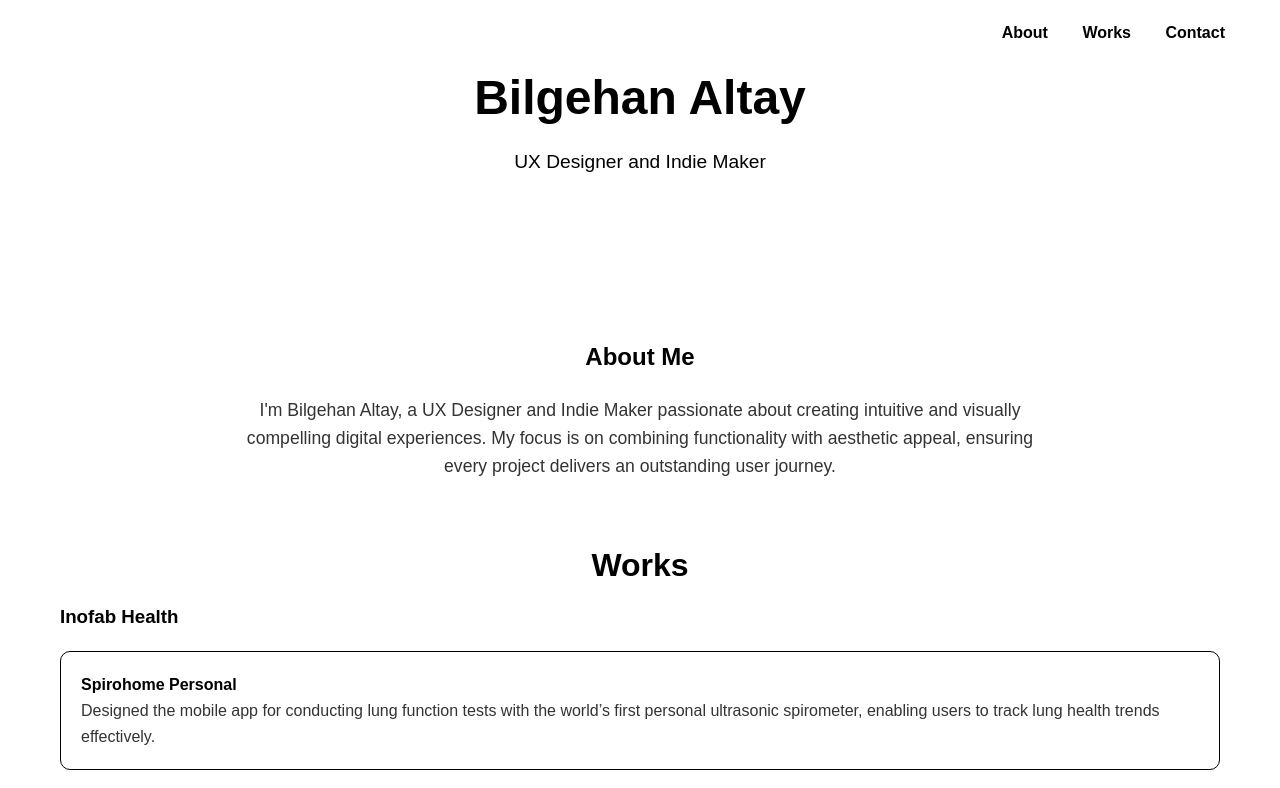
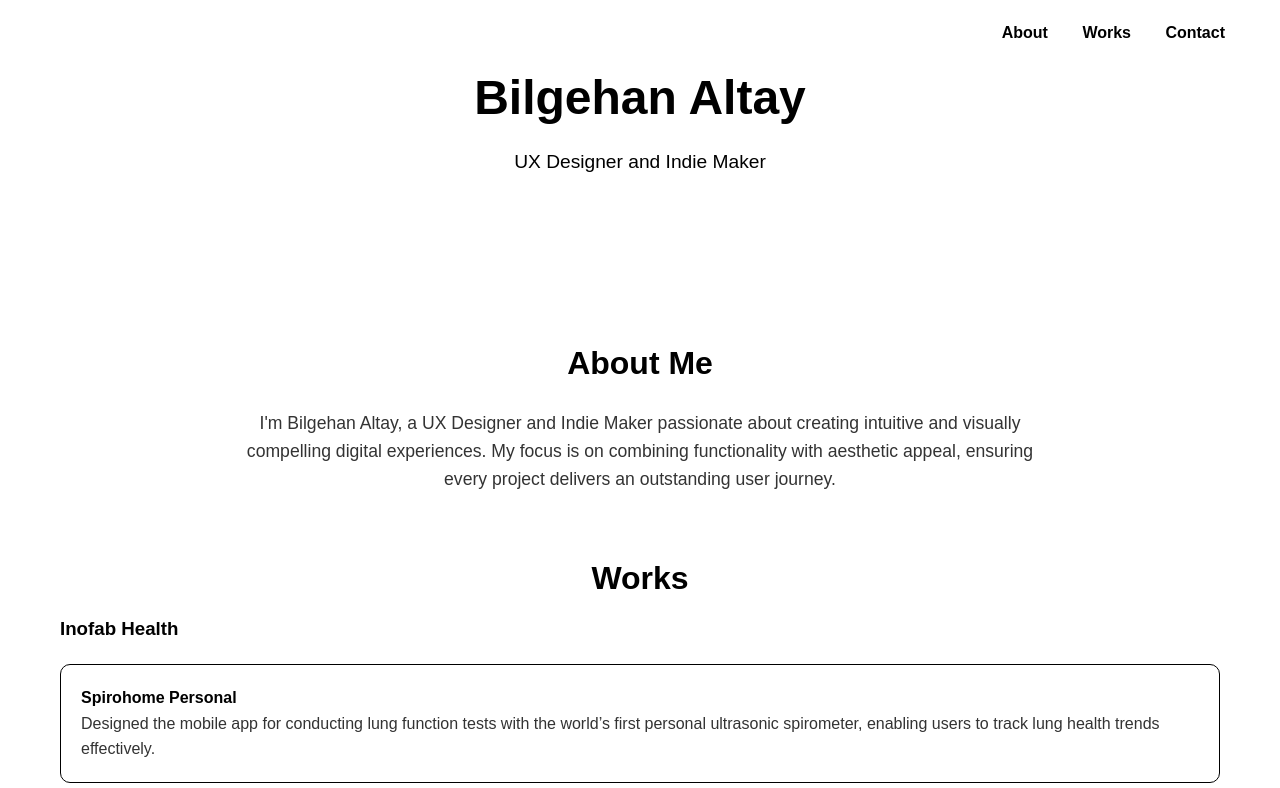
Before and after one commit to blghnaltay/blghnaltay.github.io, a plain HTML site: page index.html in a window 1280 px wide. Shown: the top 788 px of the page. Drawn offline with Linux system fonts and the light colour scheme.

Commit message:
Update index.html
Titles fixed.

```diff
--- a/index.html
+++ b/index.html
@@ -83,7 +83,7 @@
       margin-bottom: 40px;
     }
 
-    .work-title {
+    .sub-title {
       font-size: 2rem;
       margin-bottom: 10px;
       text-align: center;
@@ -157,12 +157,12 @@
 
   <div class="container">
     <section id="about">
-      <h2>About Me</h2>
+      <h2 class="sub-title">About Me</h2>
       <p>I'm Bilgehan Altay, a UX Designer and Indie Maker passionate about creating intuitive and visually compelling digital experiences. My focus is on combining functionality with aesthetic appeal, ensuring every project delivers an outstanding user journey.</p>
     </section>
 
     <section id="portfolio">
-      <h2 class="work-title">Works</h2>
+      <h2 class="sub-title">Works</h2>
 
       <div class="work-section">
         <h3>Inofab Health</h3>
```
